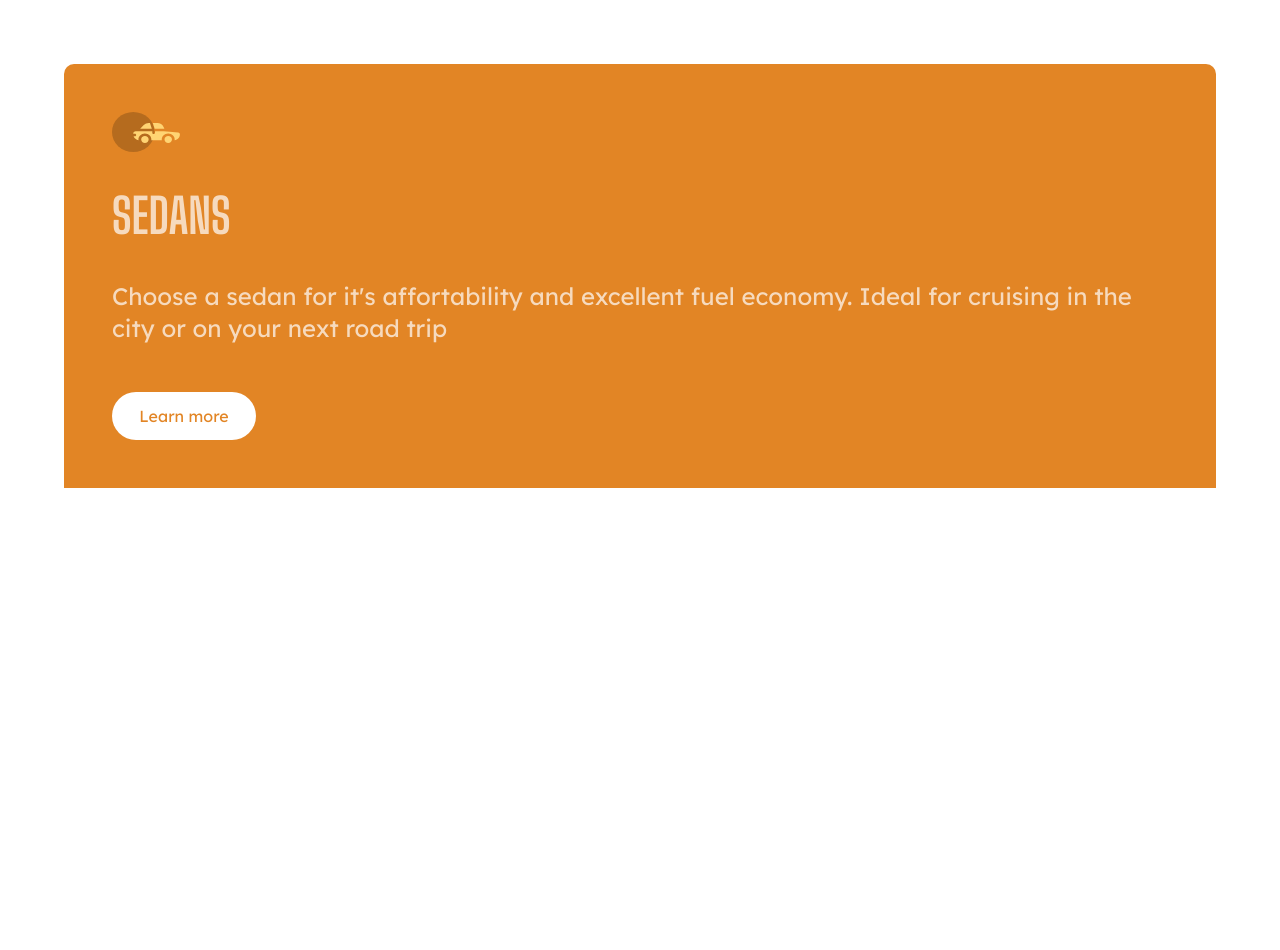
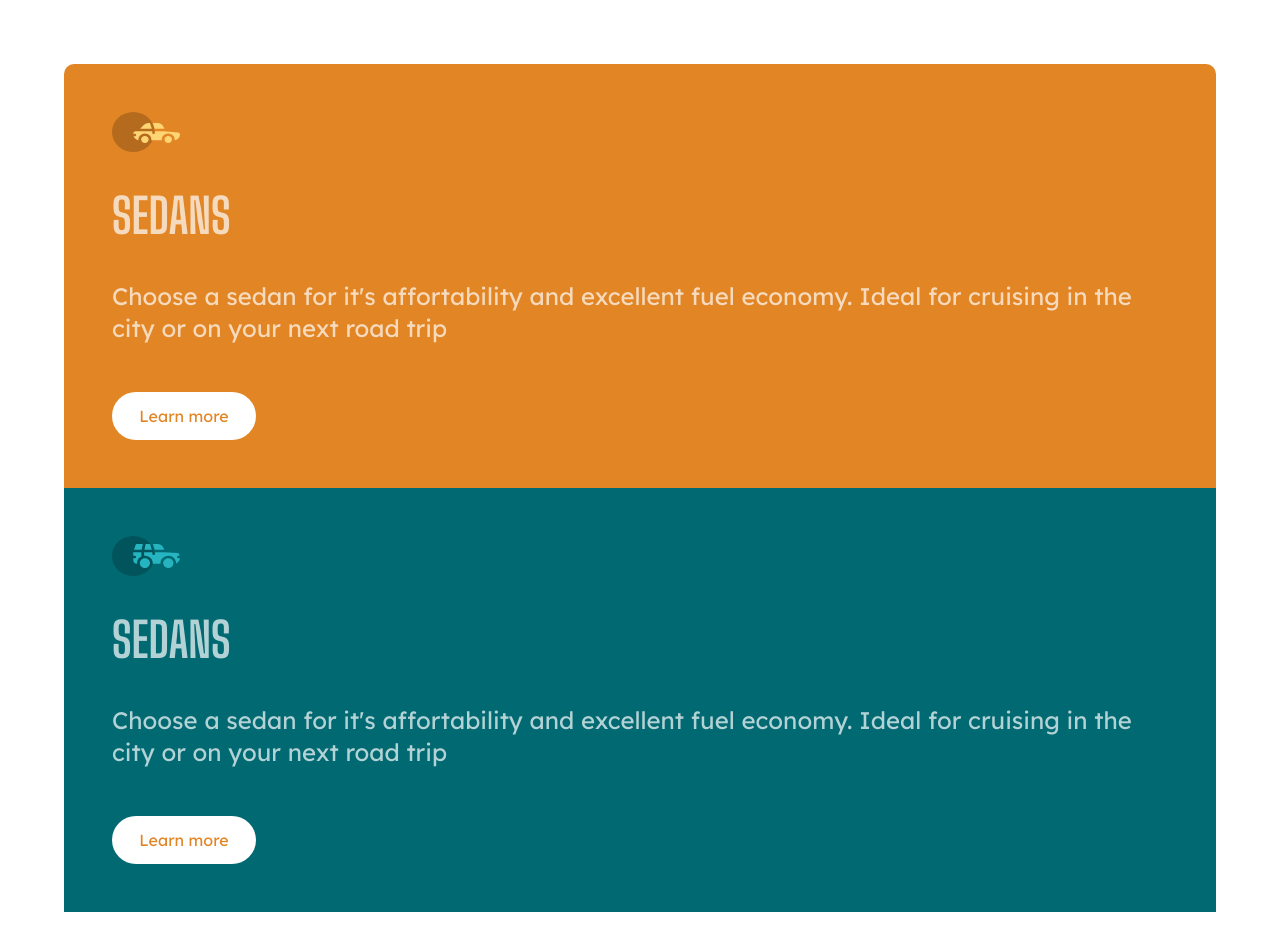
Before and after one commit to ArnauOriol/202209-w2ch1-arnau-oriol, a website: page public/3-column-preview-component.html in a window 1280 px wide. Before the commit the page ends 800 px from the top, so only its background shows below. Drawn offline with nearby package versions, Linux system fonts and the light colour scheme; files that its build step writes are made by us from their sources.

Commit message:
Add second section skeleton and style

```diff
--- a/public/3-column-preview-component.html
+++ b/public/3-column-preview-component.html
@@ -18,14 +18,20 @@
 
 <body>
   <main>
-    <section class="card-information">
+    <section class="card-information card-1">
       <img src="images/icon-sedans.svg" alt="Sedan drawing" class="card-information__icon">
       <h2 class="card-information__title">SEDANS</h2>
       <p class="card-information__description">Choose a sedan for it's affortability and excellent fuel economy. Ideal
         for cruising in the city or on your next road trip</p>
       <button class="button">Learn more</button>
     </section>
-    <section></section>
+    <section class="card-information card-2">
+      <img src="images/icon-suvs.svg" alt="Suvs drawing" class="card-information__icon">
+      <h2 class="card-information__title">SEDANS</h2>
+      <p class="card-information__description">Choose a sedan for it's affortability and excellent fuel economy. Ideal
+        for cruising in the city or on your next road trip</p>
+      <button class="button">Learn more</button>
+    </section>
     <section></section>
   </main>
 </body>
--- a/src/sass/components/_cards-3cpc.scss
+++ b/src/sass/components/_cards-3cpc.scss
@@ -2,6 +2,19 @@
 
 html {
   font-family: "Lexend Deca", sans-serif;
+}
+
+main {
+  margin: 5%;
+}
+
+.card-1 {
+  background-color: colors-3cpc.$color-first-section;
+  border-top-left-radius: 10px;
+  border-top-right-radius: 10px;
+}
+.card-2 {
+  background-color: colors-3cpc.$color-second-section;
 }
 
 .card-information {
@@ -9,11 +22,7 @@ html {
   flex-direction: column;
   gap: 3rem;
   padding: 3rem;
-  background-color: colors-3cpc.$color-first-section;
   color: #fff;
-  margin: 5%;
-  border-top-left-radius: 10px;
-  border-top-right-radius: 10px;
 
   &__icon {
     height: 40px;
```
